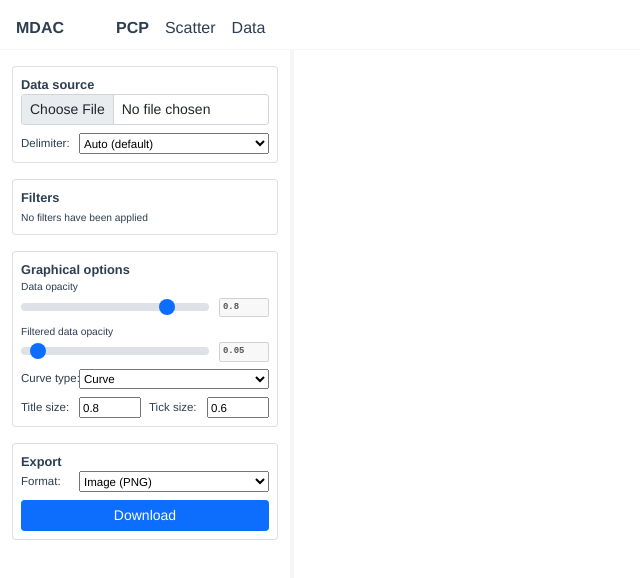
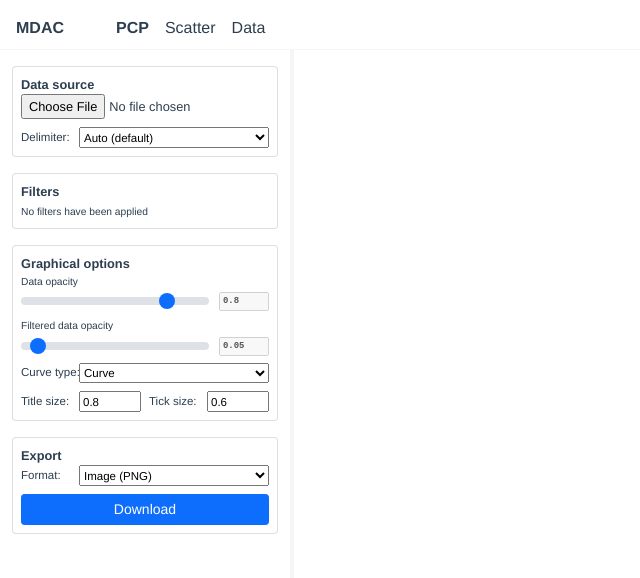
Before and after one commit to johnmartins/mdac, a Vue app: page / in a window 1280 px wide. Shown: the top 578 px of the page, without its empty margins (0-640 px from the left). Built offline with nearby package versions, Linux system fonts and the light colour scheme.

Commit message:
Tweaked SourceForm
- Code is now more readable
- The form now only accepts CSV files
- The form is now slightly smaller

```diff
--- a/src/components/tools/SourceForm.vue
+++ b/src/components/tools/SourceForm.vue
@@ -2,7 +2,14 @@
     <div class="card mt-3">
         <div class="control-group p-2">
             <strong>Data source</strong>
-            <input class="form-control form-control-sm mb-2" id="formFileSm" type="file" ref="fileInput" @change="readFile">
+			<input
+			style="width: 100%;"
+			class="mb-2"
+			id="formFileSm"
+			type="file"
+			accept=".csv"
+			ref="fileInput"
+			@change="readFile">
 
             <div class="labeled-form">
                 <span>Delimiter:</span>
@@ -67,12 +74,12 @@ function detectDelimiter (data) {
 }
 
 function readFile () {
+	// Parse form data
     const file = fileInput.value.files[0]
     let delimiter = fileDelimiterSelect.value.value
-
 	if (delimiter === "\\t") delimiter = "\t";
+	// Reset existing data state (in case another file was previously loaded)
 	dataStore.wipeAllData()
-
 	// Read the CSV file
 	const reader = new FileReader()
 	reader.readAsText(new Blob([file], {"type": file.type}))
@@ -82,40 +89,38 @@ function readFile () {
 		// Parse CSV based on selected delimiter
 		const dataFormat = d3.dsvFormat(delimiter)
 		let csvData = dataFormat.parse(e.target.result)
-
+		// Allocate variables for CSV data parsing
 		const dataToPlot = []
-
 		let maxValMap = new Map()
 		let minValMap = new Map()
-
+		// Loop through rows and columns in CSV and handle the data
 		for (let row of csvData) {
 			let dataPoint = {}
 			for (let col of csvData.columns) {
 				let value = row[col]
-
 				if (isNaN(parseFloat(value))) {
 					// Not numeric
 					continue
 				} else {
 					// Numeric
 					value = parseFloat(value)
-
+					// Set initial min/max values (if it has not yet been set)
 					if (isNaN(maxValMap.get(col))) maxValMap.set(col, value)
 					if (isNaN(minValMap.get(col))) minValMap.set(col, value)
-
+					// Update min/max values if necessary
 					if (maxValMap.get(col) < value) maxValMap.set(col, value)
 					else if (minValMap.get(col) > value) minValMap.set(col, value)
 				}
-
+				// Update data point with value from currently parsed column
 				dataPoint[col] = value
 			}
 			dataToPlot.push(dataPoint)
 		}
-
+		// Loop through columns and create Categories used by the plots
 		for (let col of csvData.columns) {
 			dataStore.addCategory(new Category(col, minValMap.get(col), maxValMap.get(col)))
 		}
-
+		// Commit the extracted data to the data store. This triggers the visualization.
 		dataStore.setData(dataToPlot)
 		eventBus.emit('SourceForm.readData', data.value)
 	}
@@ -123,6 +128,6 @@ function readFile () {
 
 </script>
 
-<style>
+<style lang="scss" scoped>
 
 </style>
```
